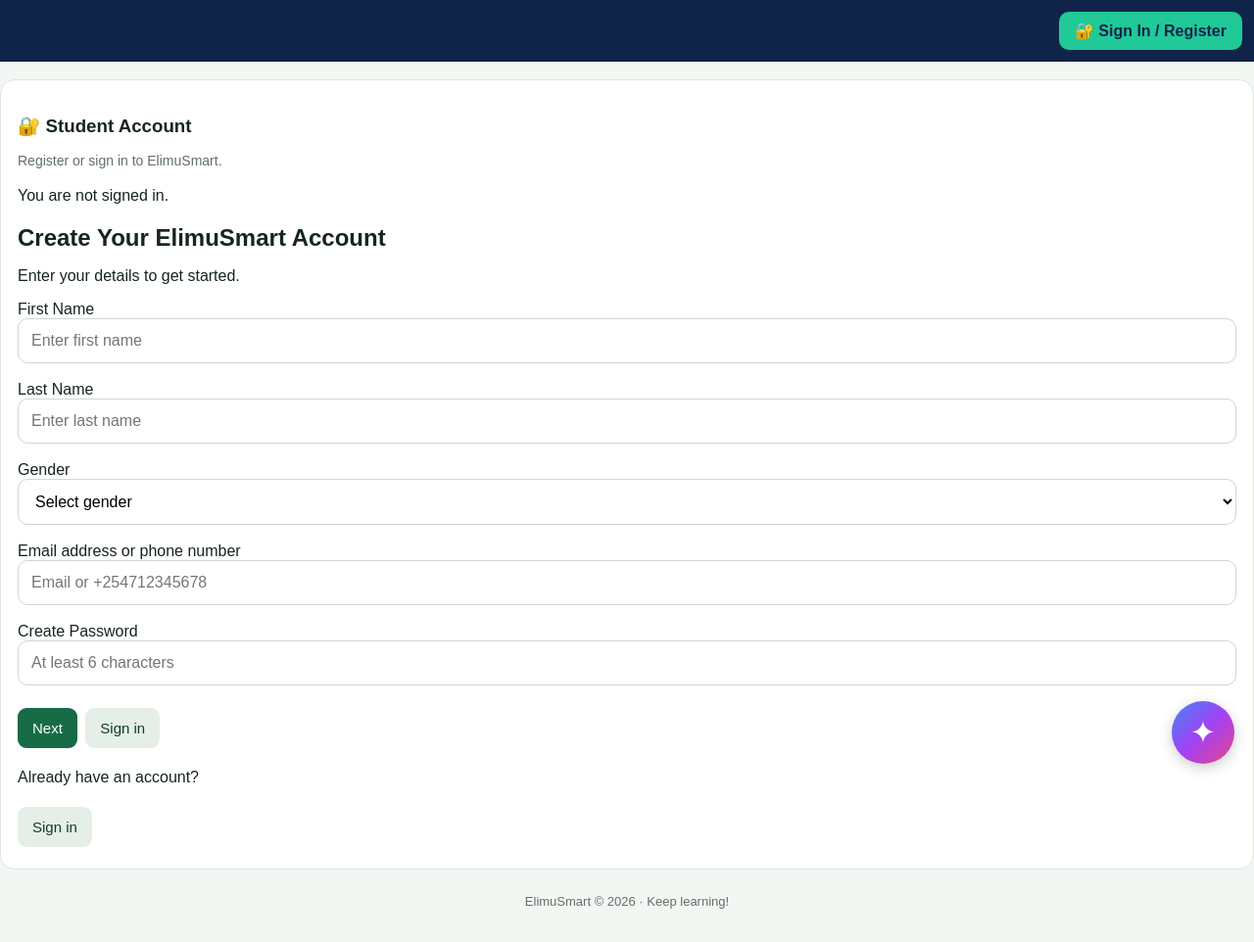
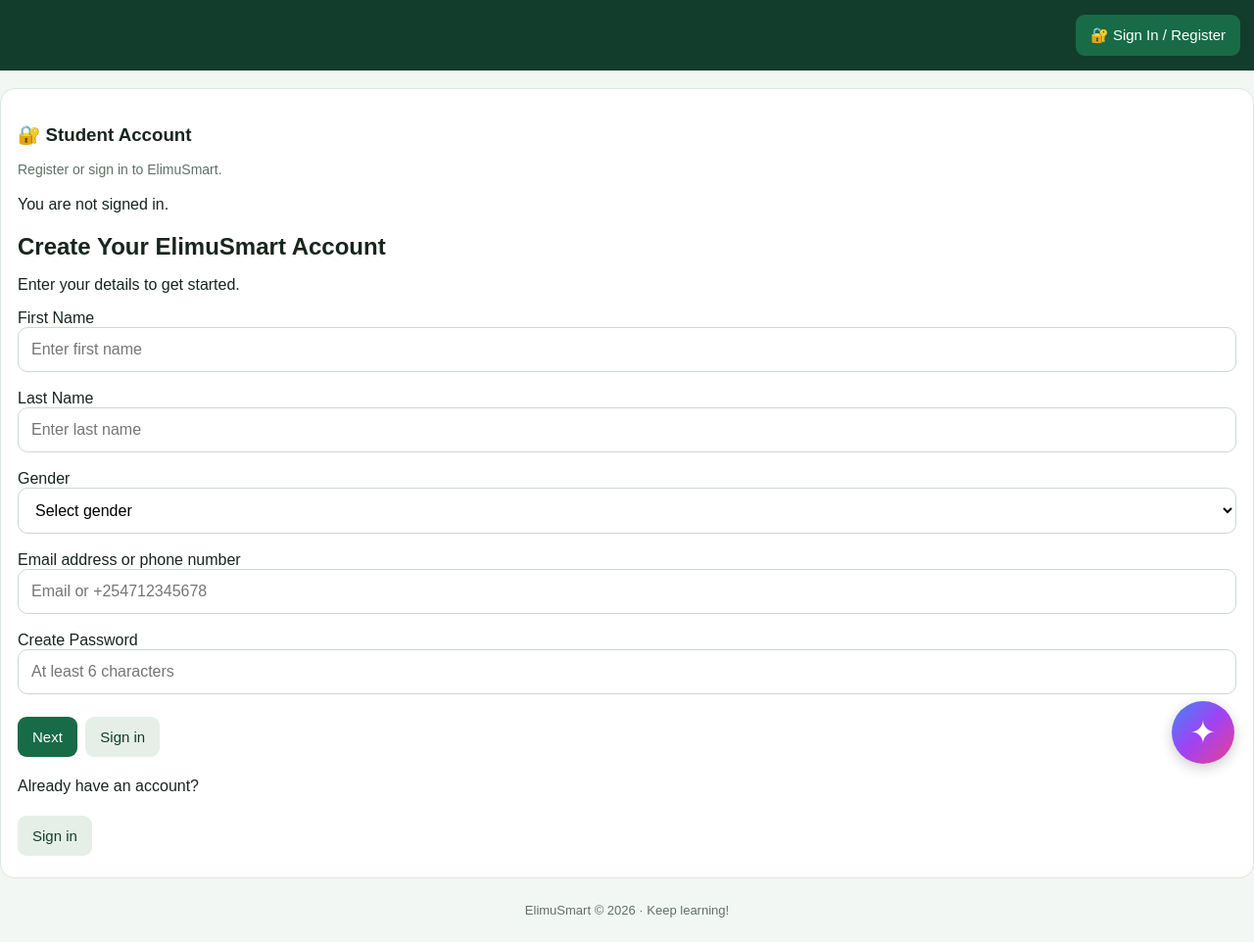
Before and after one commit to njugunaalex873-png/Elimusmart, a website: page index.html in a window 1280 px wide. Shown: the whole page at 98% size. Drawn offline with Linux system fonts and the light colour scheme; no server answers.

Commit message:
Replace link with button for account access

```diff
--- a/index.html
+++ b/index.html
@@ -48,12 +48,14 @@
 </head>
 <body>
 
-<div style="position:sticky;top:0;z-index:999;background:#10244a;padding:12px;text-align:right;">
-  <a href="#account-panel"
-     style="display:inline-block;background:#20c997;color:#10244a;padding:10px 16px;border-radius:10px;font-weight:bold;text-decoration:none;">
+
+<div style="position:sticky;top:0;z-index:999;background:#123c2c;padding:10px;text-align:right">
+  <button type="button" class="action"
+    onclick="document.getElementById('account-panel').scrollIntoView(); document.getElementById('auth-form').hidden=false; document.getElementById('signin-page').hidden=false;">
     🔐 Sign In / Register
-  </a>
+  </button>
 </div>
+
 
 <div id="learning-app" hidden>
 <header>
```
